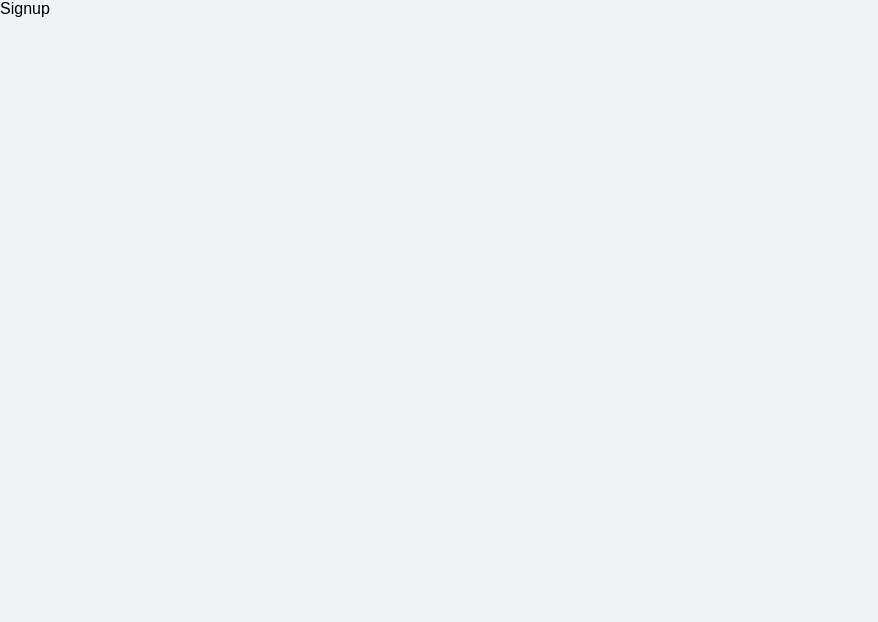
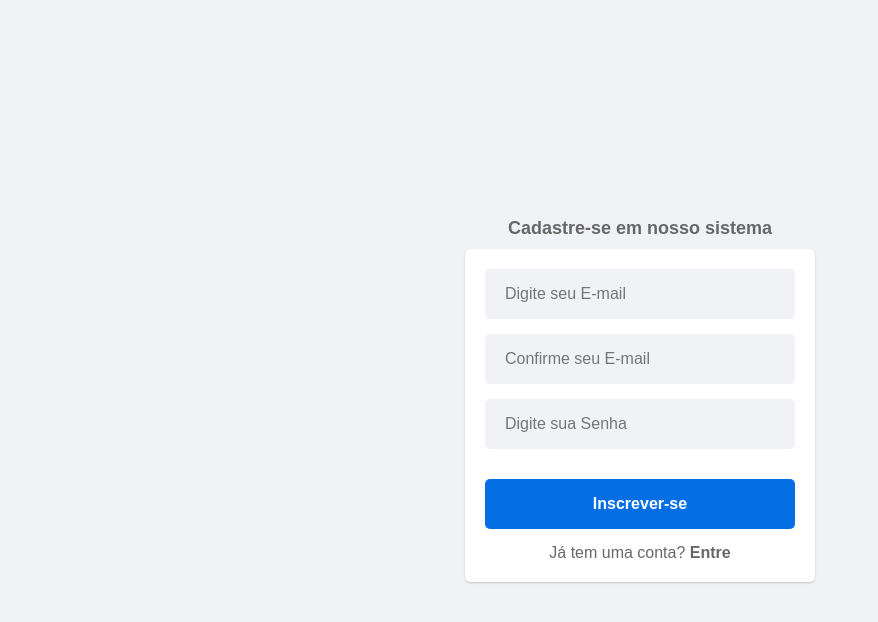
Before and after one commit to reirysson/login-oliveira-trade, a React (Create React App) app: page /signup in a window 1280 px wide. Shown: the top 622 px of the page, without its empty margins (0-878 px from the left). Built offline with nearby package versions, Linux system fonts and the light colour scheme.

Commit message:
criando o cadastro do novo usuario

```diff
--- a/src/pages/Signin/styles.js
+++ b/src/pages/Signin/styles.js
@@ -34,6 +34,7 @@
   color: #676767;
 `
 
+
 export const labelError = styled.label`
   font-size: 14px;
   color: red;
--- a/src/pages/Signup/index.js
+++ b/src/pages/Signup/index.js
@@ -1,7 +1,72 @@
-function Signup() {
-    return(
-        <div>Signup</div>
-    )
-}
+import React, { useState } from "react"
+import Input from "../../components/Input"
+import Button from "../../components/Button"
+import * as C from "./styles"
+import { Link, useNavigate } from "react-router-dom"
+import useAuth from "../../hooks/useAuth"
 
-export default Signup
+const Signup = () => {
+  const [email, setEmail] = useState("")
+  const [emailConf, setEmailConf] = useState("")
+  const [senha, setSenha] = useState("")
+  const [error, setError] = useState("")
+  const navigate = useNavigate()
+
+  const { signup } = useAuth()
+
+  const handleSignup = () => {
+    if (!email | !emailConf | !senha) {
+      setError("Preencha todos os campos")
+      return
+    } else if (email !== emailConf) {
+      setError("Os e-mails não são iguais")
+      return
+    }
+
+    const res = signup(email, senha)
+
+    if (res) {
+      setError(res)
+      return
+    }
+
+    alert("Usuário cadatrado com sucesso!")
+    navigate("/")
+  }
+
+  return (
+    <C.Container>
+      <C.Label>Cadastre-se em nosso sistema</C.Label>
+      <C.Content>
+        <Input
+          type="email"
+          placeholder="Digite seu E-mail"
+          value={email}
+          onChange={(e) => [setEmail(e.target.value), setError("")]}
+        />
+        <Input
+          type="email"
+          placeholder="Confirme seu E-mail"
+          value={emailConf}
+          onChange={(e) => [setEmailConf(e.target.value), setError("")]}
+        />
+        <Input
+          type="password"
+          placeholder="Digite sua Senha"
+          value={senha}
+          onChange={(e) => [setSenha(e.target.value), setError("")]}
+        />
+        <C.labelError>{error}</C.labelError>
+        <Button Text="Inscrever-se" onClick={handleSignup} />
+        <C.LabelSignin>
+          Já tem uma conta?
+          <C.Strong>
+            <Link to="/">&nbsp;Entre</Link>
+          </C.Strong>
+        </C.LabelSignin>
+      </C.Content>
+    </C.Container>
+  );
+};
+
+export default Signup;
--- a/src/pages/Signup/styles.js
+++ b/src/pages/Signup/styles.js
@@ -0,0 +1,48 @@
+import styled from 'styled-components'
+
+export const Container = styled.div`
+  display: flex;
+  align-items: center;
+  justify-content: center;
+  flex-direction: column;
+  gap: 10px;
+  height: 100vh;
+`
+
+export const Content = styled.div`
+  gap: 15px;
+  display: flex;
+  align-items: center;
+  justify-content: center;
+  flex-direction: column;
+  width: 100%;
+  box-shadow: 0 1px 2px #0003;
+  background-color: white;
+  max-width: 350px;
+  padding: 20px;
+  border-radius: 5px;
+`
+
+export const Label = styled.label`
+  font-size: 18px;
+  font-weight: 600;
+  color: #676767;
+`
+
+export const LabelSignin = styled.label`
+  font-size: 16px;
+  color: #676767;
+`
+
+export const labelError = styled.label`
+  font-size: 14px;
+  color: red;
+`
+
+export const Strong = styled.strong`
+  cursor: pointer;
+  a {
+    text-decoration: none;
+    color: #676767;
+  }
+`
```
Also changed, not shown: src/pages/Signin/index.js (+6 -6 lines).
